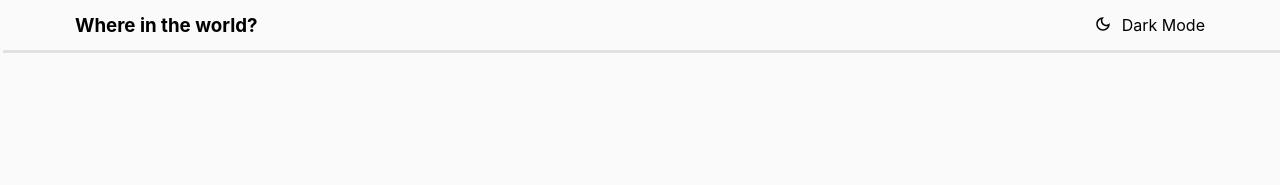
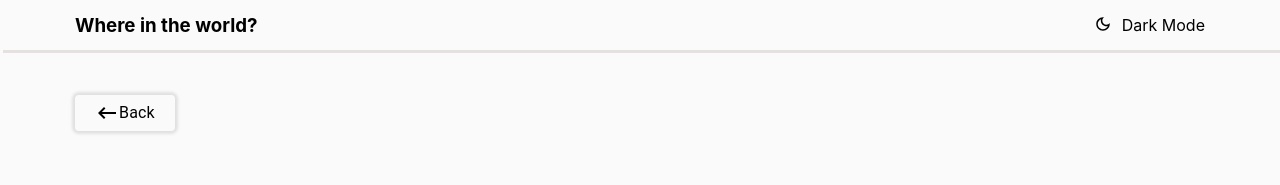
Before and after one commit to Amukayoung/countries, a React (Create React App) app: page /details in a window 1280 px wide. Shown: the top 185 px of the page. Built offline with nearby package versions, Linux system fonts and the light colour scheme.

Commit message:
Added a back button

```diff
--- a/src/Pages/CountryDetails.js
+++ b/src/Pages/CountryDetails.js
@@ -1,10 +1,12 @@
 import React from 'react'
 import TopNavbar from '../components/TopNavbar'
+import LinkButton from '../components/LinkButton'
 
 const CountryDetails = () => {
   return (
     <div>
         <TopNavbar/>
+        <LinkButton/>
     </div>
   )
 }
--- a/src/Style/style.css
+++ b/src/Style/style.css
@@ -37,3 +37,23 @@
     padding-right: 75px;
     margin-bottom: 50px;
 }
+
+.linkButton{
+    text-decoration: none;
+    color: black;
+    display: flex;
+    flex-direction: row;
+    justify-content: center;
+    align-items: center;
+    width: 100px;
+    height: 36px;
+    border-radius: 4px;
+    box-shadow: 0px 0px 3px 3px rgba(0, 0, 0, 0.1);
+    cursor: pointer;
+    transition: box-shadow 0.3s ease-in-out;
+    margin-left: 75px;
+    margin-top: 20px;
+}
+.linkButton:hover {
+    box-shadow: 0px 6px 8px rgba(0, 0, 0, 0.2);
+  }
--- /dev/null
+++ b/src/components/LinkButton.js
@@ -0,0 +1,16 @@
+import React from 'react'
+import KeyboardBackspaceIcon from '@mui/icons-material/KeyboardBackspace';
+import { Typography } from '@mui/material';
+import "../Style/style.css";
+import { Link } from 'react-router-dom';
+
+const LinkButton = () => {
+  return (
+    <Link to={'/'} className='linkButton'>
+        <KeyboardBackspaceIcon/>
+        <Typography >Back</Typography>
+    </Link>
+  )
+}
+
+export default LinkButton
```
